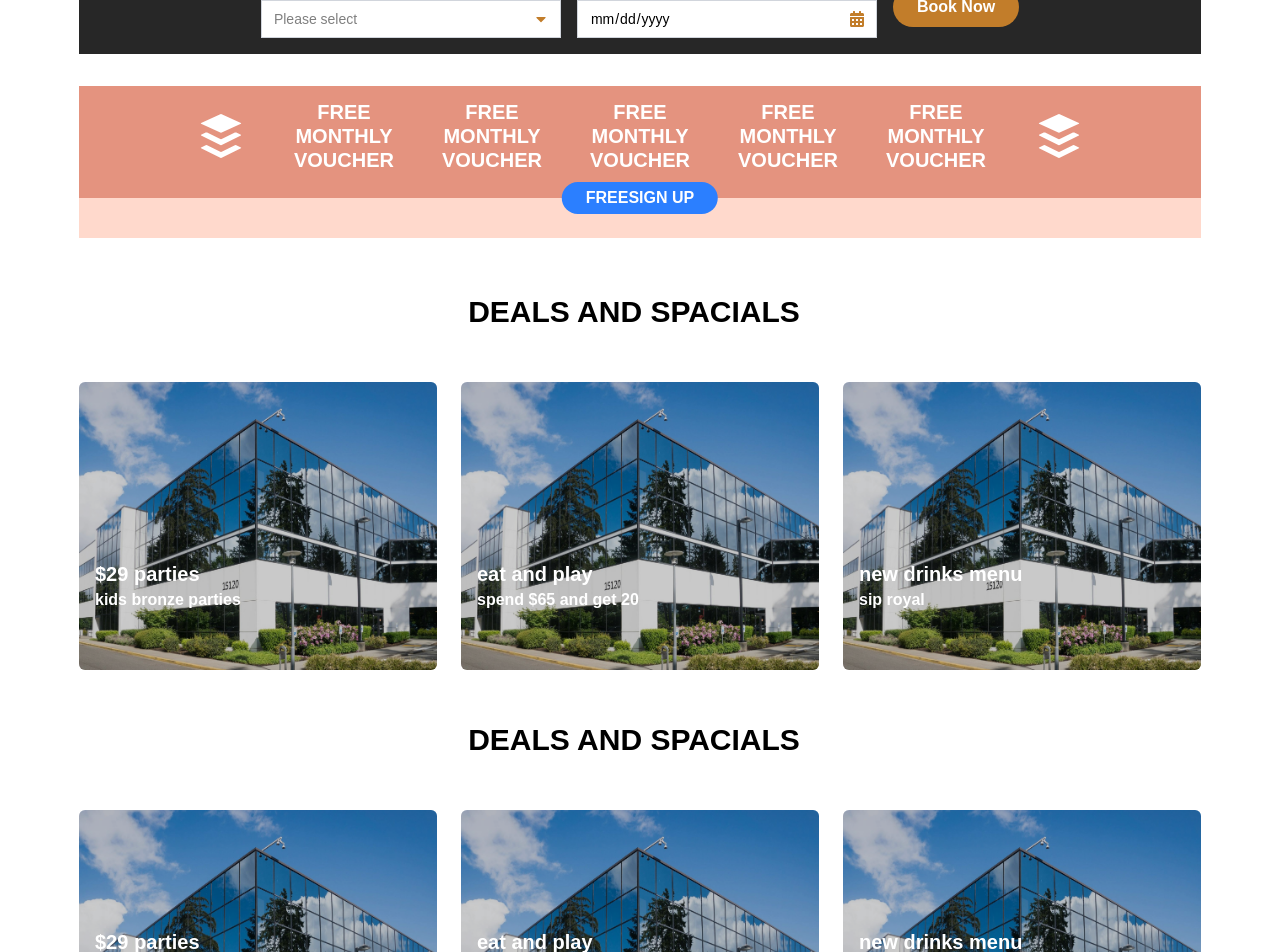
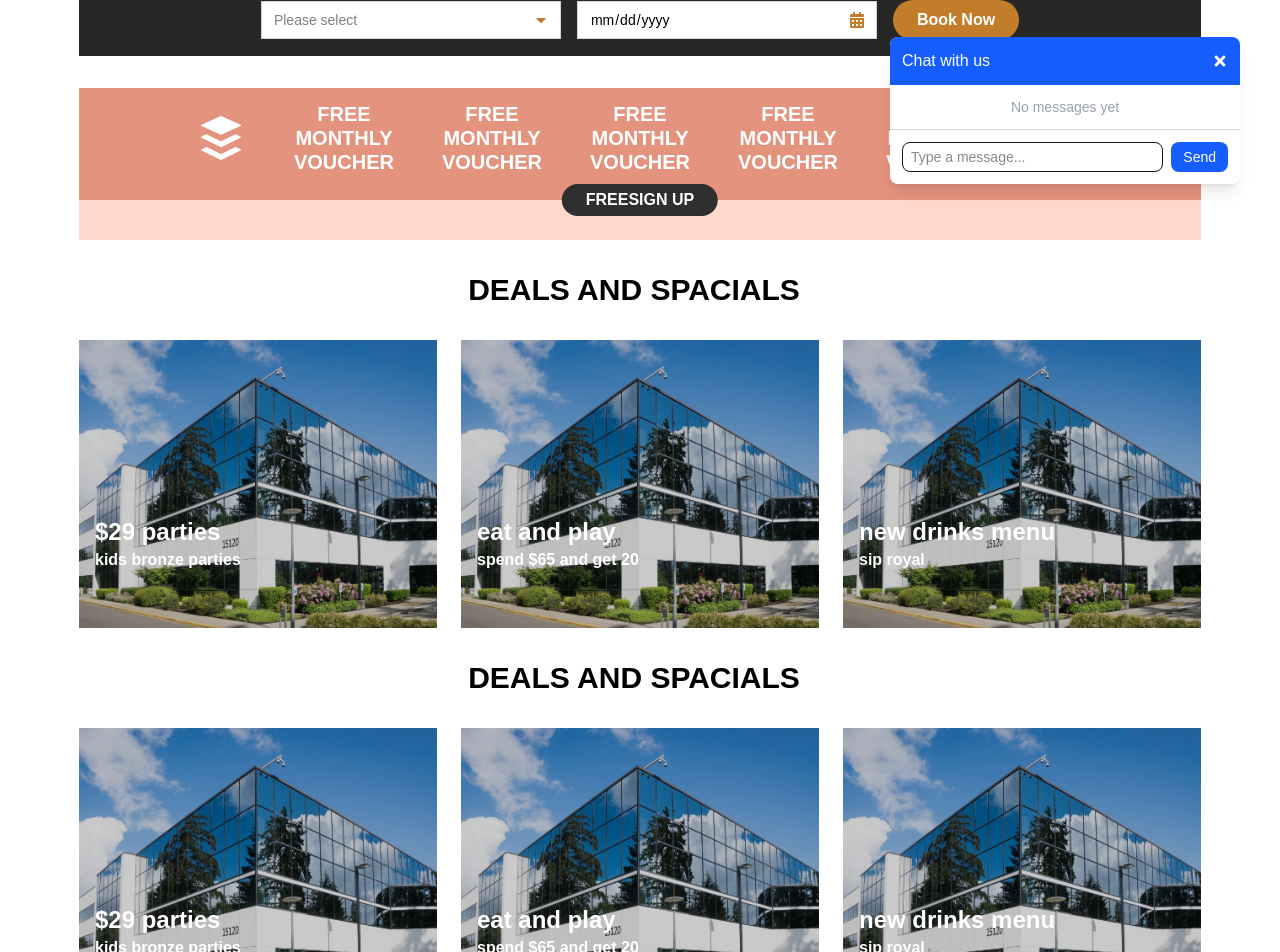
Before and after one commit to Naimul-Islam20/kingpin, a Next.js app: page / in a window 1280 px wide. Shown: the part 920-1872 px from the top of the page. Built offline with nearby package versions, Linux system fonts and the light colour scheme.

Commit message:
add chat box

```diff
--- a/src/app/layout.js
+++ b/src/app/layout.js
@@ -2,6 +2,7 @@ import { Geist, Geist_Mono } from "next/font/google";
 import "./globals.css";
 import Header from "@/components/layout/header/header";
 import Footer from "@/components/layout/footer/footer";
+import ChatWidget from "@/components/layout/chat/chat";
 
 const geistSans = Geist({
   variable: "--font-geist-sans",
@@ -26,6 +27,7 @@ export default function RootLayout({ children }) {
       >
         <Header/>
         {children}
+        <ChatWidget/>
         <Footer/>
       </body>
     </html>
--- /dev/null
+++ b/src/components/layout/chat/chat.js
@@ -0,0 +1,74 @@
+"use client";
+import React, { useState } from "react";
+import { FaCommentAlt, FaTimes } from "react-icons/fa";
+
+export default function ChatWidget() {
+  const [isOpen, setIsOpen] = useState(false);
+  const [messages, setMessages] = useState([]);
+  const [input, setInput] = useState("");
+
+  const toggleChat = () => setIsOpen(!isOpen);
+
+  const handleSend = () => {
+    if (!input.trim()) return;
+    setMessages([...messages, { id: Date.now(), text: input }]);
+    setInput("");
+  };
+
+  return (
+    <>
+      {/* Chat Box */}
+      <div
+        className={`fixed bottom-20 right-5 md:right-10 w-[300px] md:w-[350px] bg-white shadow-lg rounded-lg flex flex-col transition-transform duration-300 z-50 ${
+          isOpen ? "translate-y-0" : "translate-y-96"
+        }`}
+      >
+        <div className="bg-blue-600 text-white p-3 rounded-t-lg flex justify-between items-center">
+          <span>Chat with us</span>
+          <button onClick={toggleChat}>
+            <FaTimes />
+          </button>
+        </div>
+        <div className="flex-1 overflow-y-auto p-3 space-y-2 h-64">
+          {messages.length === 0 && (
+            <p className="text-gray-400 text-sm text-center">No messages yet</p>
+          )}
+          {messages.map((msg) => (
+            <div
+              key={msg.id}
+              className="bg-gray-200 text-gray-800 rounded-lg px-3 py-2 text-sm"
+            >
+              {msg.text}
+            </div>
+          ))}
+        </div>
+        <div className="p-3 border-t border-gray-300 flex gap-2">
+          <input
+            type="text"
+            className="flex-1 border rounded-lg px-2 py-1 focus:outline-none text-sm"
+            placeholder="Type a message..."
+            value={input}
+            onChange={(e) => setInput(e.target.value)}
+            onKeyDown={(e) => e.key === "Enter" && handleSend()}
+          />
+          <button
+            onClick={handleSend}
+            className="bg-blue-600 text-white px-3 py-1 rounded-lg text-sm"
+          >
+            Send
+          </button>
+        </div>
+      </div>
+
+      {/* Floating Chat Icon */}
+      {!isOpen && (
+        <button
+          onClick={toggleChat}
+          className="fixed bottom-5 right-5 md:right-10 bg-blue-600 text-white p-4 rounded-full shadow-lg z-50 hover:bg-blue-700 transition"
+        >
+          <FaCommentAlt size={20} />
+        </button>
+      )}
+    </>
+  );
+}
--- a/src/components/sections/book/booking.js
+++ b/src/components/sections/book/booking.js
@@ -100,7 +100,7 @@ const BookPage = () => {
           </div>
 
           {/* Book Now Button */}
-          <AnnimatedButton className="mt-3 sm:mt-0 px-4 py-1 sm:px-6 sm:py-2 text-sm sm:text-base">
+          <AnnimatedButton className="mt-3 md:mt-6 sm:mt-0 px-4 py-1  sm:px-6 sm:py-2 text-sm sm:text-base">
             Book Now
           </AnnimatedButton>
         </div>
@@ -175,7 +175,7 @@ const BookPage = () => {
           <FaBuffer className="text-white text-[75px]  md:text-[50px]" />
 
           {/* Sign Up button untouched */}
-          <button className="absolute -bottom-10 left-1/2 -translate-x-1/2 bg-blue-500 hover:bg-blue-600 text-white font-semibold px-6 py-1 uppercase rounded-full transition">
+          <button className="absolute -bottom-10 left-1/2 -translate-x-1/2 bg-[#302f2f] hover:bg-[#181818] text-white font-semibold px-6 py-1 uppercase rounded-full transition">
             freeSign Up
           </button>
         </div>
--- a/src/components/sections/royal/royal.js
+++ b/src/components/sections/royal/royal.js
@@ -26,7 +26,7 @@ export default function GalleryPage() {
 
   return (
     <main className="min-h-screen bg-white">
-      <div className="max-w-[1250px] mx-auto px-4 sm:px-6 md:px-12 lg:px-16 py-2  md:py-10 grid grid-cols-1 gap-2 md:gap-9 ">
+      <div className="max-w-[1250px] mx-auto px-4 sm:px-6 md:px-12 lg:px-16 pb-4 pt-2 md:pt-4  md:pb-6 grid grid-cols-1 gap-2 md:gap-4 ">
         {/* Page Title */}
         <DynamicTitle
           blackText="deals and spacials"
@@ -38,10 +38,7 @@ export default function GalleryPage() {
         <section>
           <div className="grid grid-cols-1 sm:grid-cols-2 md:grid-cols-3 gap-4 sm:gap-6 md:gap-6">
             {images.map((img) => (
-              <article
-                key={img.id}
-                className="relative overflow-hidden rounded-md"
-              >
+              <article key={img.id} className="relative overflow-hidden ">
                 <img
                   src={img.src}
                   alt={img.title}
@@ -49,7 +46,7 @@ export default function GalleryPage() {
                 />
                 <div className="absolute inset-0 bg-black/20 hover:bg-opacity-40 transition-opacity duration-200 flex items-center justify-start p-3 sm:p-4">
                   <div className="text-start text-white">
-                    <h3 className="text-xl  mt-30 md:text-xl font-black">
+                    <h3 className="text-xl  mt-30 md:text-2xl font-extrabold">
                       {img.title}
                     </h3>
                     <p className=" text-base md:text-md font-bold">
@@ -71,10 +68,7 @@ export default function GalleryPage() {
         <section>
           <div className="grid grid-cols-1 sm:grid-cols-2 md:grid-cols-3 gap-4 sm:gap-6 md:gap-6">
             {images.map((img) => (
-              <article
-                key={img.id}
-                className="relative overflow-hidden rounded-md"
-              >
+              <article key={img.id} className="relative overflow-hidden ">
                 <img
                   src={img.src}
                   alt={img.title}
@@ -82,10 +76,10 @@ export default function GalleryPage() {
                 />
                 <div className="absolute inset-0 bg-black/20 hover:bg-opacity-40 transition-opacity duration-200 flex items-center justify-start p-3 sm:p-4">
                   <div className="text-start text-white">
-                    <h3 className="text-base sm:text-lg md:text-xl font-black">
+                    <h3 className="text-xl  mt-30 md:text-2xl font-extrabold">
                       {img.title}
                     </h3>
-                    <p className="text-xs sm:text-sm md:text-base font-bold">
+                    <p className=" text-base md:text-md font-bold">
                       {img.desc}
                     </p>
                   </div>
```
Also changed, not shown: src/components/layout/footer/footer.js (+24 -23 lines).
